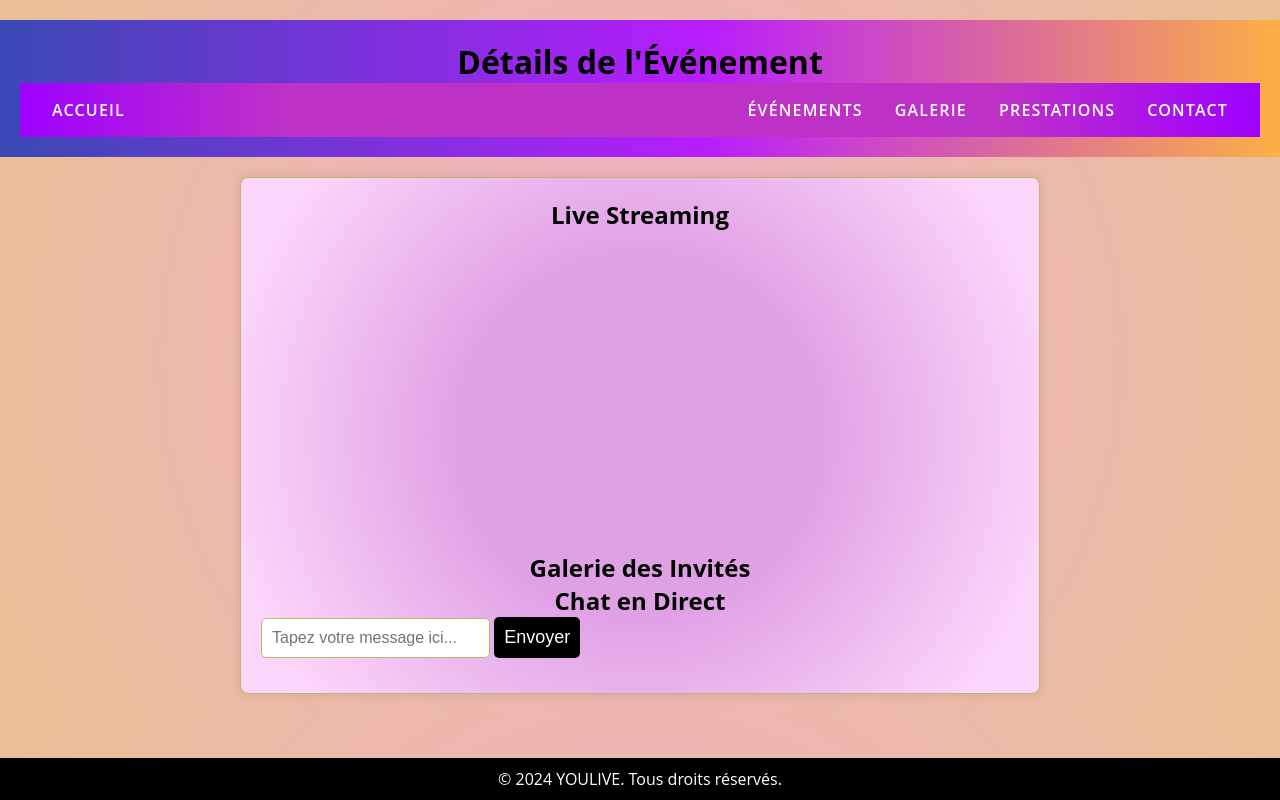
After one commit to seliisyl/projet_portfolio-1, a Django app: template projet_portfolio/youlive/main/templates/main/eventPage.html in a window 1280 px wide. The commit adds this page. Run offline with Django 4.2, Linux system fonts and the light colour scheme; the template is opened without the code that fills it, so the values that code supplies are empty.

Commit message:
Refactor views and URLs for new pages

```diff
--- a/projet_portfolio/youlive/main/templates/main/contact.html
+++ b/projet_portfolio/youlive/main/templates/main/contact.html
@@ -14,9 +14,9 @@
         <nav>
             <ul class="nav-list">
                 <li class="nav-item"><a href="{% url 'index' %}">Accueil</a></li> <!-- Lien vers la page d'accueil -->
-                <li class="nav-item"><a href="events.html">Événements</a></li> <!-- Lien vers la page des événements -->
+                <li class="nav-item"><a href="{% url 'Événements' %}">Événements</a></li> <!-- Lien vers la page des événements -->
                 <li class="nav-item"><a href="{% url 'Galerie - YOULIVE' %}">Galerie</a></li> <!-- Lien vers la galerie -->
-                <li class="nav-item"><a href="services.html">Prestations</a></li> <!-- Lien vers les prestations -->
+                <li class="nav-item"><a href="{% url 'Prestations - YOULIVE' %}">Prestations</a></li> <!-- Lien vers les prestations -->
                 <li class="nav-item"><a href="{% url 'Contact - YOULIVE' %}">Contact</a></li> <!-- Lien vers les informations de contact -->
             </ul>
         </nav>
--- /dev/null
+++ b/projet_portfolio/youlive/main/templates/main/eventPage.html
@@ -0,0 +1,60 @@
+<!DOCTYPE html>
+<html lang="fr">
+<head>
+    <meta charset="UTF-8">
+    <meta name="viewport" content="width=device-width, initial-scale=1.0">
+    <title>Détails de l'Événement - YOULIVE</title>
+    {% load static %}
+    <link rel="stylesheet" href="{% static 'main/css/style.css' %}">
+    <script src="{% static 'main/js/app.js' %}"></script>
+</head>
+<body>
+    <header>
+        <h1>Détails de l'Événement</h1>
+        <nav>
+            <ul class="nav-list">
+                <li class="nav-item"><a href="{% url 'index' %}">Accueil</a></li> <!-- Lien vers la page d'accueil -->
+                <li class="nav-item"><a href="{% url 'Événements' %}">Événements</a></li> <!-- Lien vers la page des événements -->
+                <li class="nav-item"><a href="{% url 'Galerie - YOULIVE' %}">Galerie</a></li> <!-- Lien vers la galerie -->
+                <li class="nav-item"><a href="{% url 'Prestations - YOULIVE' %}">Prestations</a></li> <!-- Lien vers les prestations -->
+                <li class="nav-item"><a href="{% url 'Contact - YOULIVE' %}">Contact</a></li> <!-- Lien vers les informations de contact -->
+            </ul>
+        </nav>
+    </header>
+
+    <div class="container">
+        <!-- Section pour le Live Streaming -->
+        <section id="live-stream">
+            <h2>Live Streaming</h2>
+            <iframe id="stream" width="560" height="315" src="" frameborder="0" allowfullscreen></iframe>
+        </section>
+
+        <!-- Section pour les Photos et Vidéos -->
+        <section id="media-gallery">
+            <h2>Galerie des Invités</h2>
+            <div id="videoGallery">
+                <!-- Les vidéos téléchargées s'affichent ici -->
+            </div>
+            <div id="photoGallery">
+                <!-- Photos ajoutées ici par JavaScript -->
+            </div>
+        </section>
+
+        <!-- Section pour le Chat -->
+        <section id="chat">
+            <h2>Chat en Direct</h2>
+            <div id="chatbox">
+                <!-- Messages du chat apparaîtront ici -->
+                <div id="messages"></div>
+                <input type="text" id="chatInput" placeholder="Tapez votre message ici...">
+                <button id="sendChat">Envoyer</button>
+            </div>
+        </section>
+    </div>
+
+    <footer>
+        <p>© 2024 YOULIVE. Tous droits réservés.</p>
+    </footer>
+
+</body>
+</html>
--- a/projet_portfolio/youlive/main/templates/main/gallery.html
+++ b/projet_portfolio/youlive/main/templates/main/gallery.html
@@ -14,9 +14,9 @@
         <nav>
             <ul class="nav-list">
                 <li class="nav-item"><a href="{% url 'index' %}">Accueil</a></li> <!-- Lien vers la page d'accueil -->
-                <li class="nav-item"><a href="events.html">Événements</a></li> <!-- Lien vers la page des événements -->
+                <li class="nav-item"><a href="{% url 'Événements' %}">Événements</a></li> <!-- Lien vers la page des événements -->
                 <li class="nav-item"><a href="{% url 'Galerie - YOULIVE' %}">Galerie</a></li> <!-- Lien vers la galerie -->
-                <li class="nav-item"><a href="services.html">Prestations</a></li> <!-- Lien vers les prestations -->
+                <li class="nav-item"><a href="{% url 'Prestations - YOULIVE' %}">Prestations</a></li> <!-- Lien vers les prestations -->
                 <li class="nav-item"><a href="{% url 'Contact - YOULIVE' %}">Contact</a></li> <!-- Lien vers les informations de contact -->
             </ul>
         </nav>
--- a/projet_portfolio/youlive/main/templates/main/index.html
+++ b/projet_portfolio/youlive/main/templates/main/index.html
@@ -17,9 +17,9 @@
         <nav>
             <ul class="nav-list">
                 <li class="nav-item"><a href="{% url 'index' %}">Accueil</a></li> <!-- Lien vers la page d'accueil -->
-                <li class="nav-item"><a href="events.html">Événements</a></li> <!-- Lien vers la page des événements -->
+                <li class="nav-item"><a href="{% url 'Événements' %}">Événements</a></li> <!-- Lien vers la page des événements -->
                 <li class="nav-item"><a href="{% url 'Galerie - YOULIVE' %}">Galerie</a></li> <!-- Lien vers la galerie -->
-                <li class="nav-item"><a href="services.html">Prestations</a></li> <!-- Lien vers les prestations -->
+                <li class="nav-item"><a href="{% url 'Prestations - YOULIVE' %}">Prestations</a></li> <!-- Lien vers les prestations -->
                 <li class="nav-item"><a href="{% url 'Contact - YOULIVE' %}">Contact</a></li>
                 <!-- Lien vers les informations de contact -->
             </ul>
--- a/projet_portfolio/youlive/main/urls.py
+++ b/projet_portfolio/youlive/main/urls.py
@@ -5,4 +5,8 @@ urlpatterns = [
     path('', views.index, name='index'),
     path('contact/', views.contact, name='Contact - YOULIVE'),
     path('gallery/', views.gallery, name='Galerie - YOULIVE'),
+    path('events/', views.events, name='Événements'),
+    path('eventPage/', views.eventPage, name='Détails de l\'Événement - YOULIVE'),
+    path('authEvent/', views.authEvent, name='Authentificationde l\'événement'),
+    path('services/', views.services, name='Prestations - YOULIVE'),
 ]
```
Also changed, not shown: projet_portfolio/youlive/main/templates/main/authEvent.html (added, +33 -0 lines), projet_portfolio/youlive/main/templates/main/events.html (added, +54 -0 lines), projet_portfolio/youlive/main/templates/main/sevices.html (added, +40 -0 lines), projet_portfolio/youlive/youlive/views.py (+12 -0 lines).
